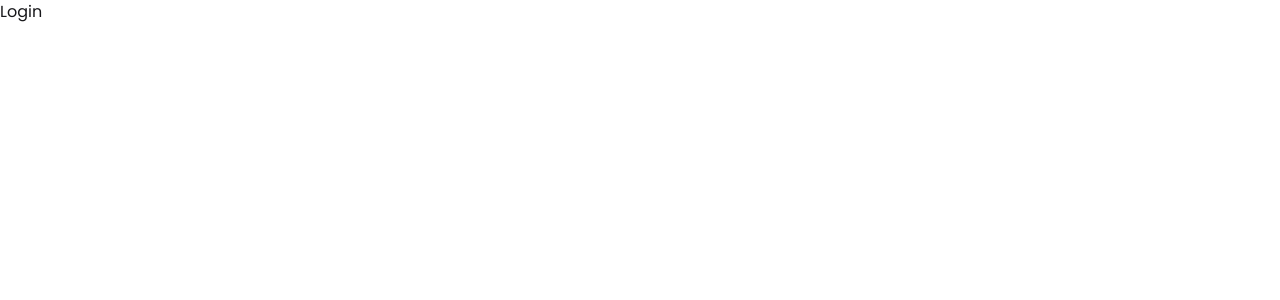
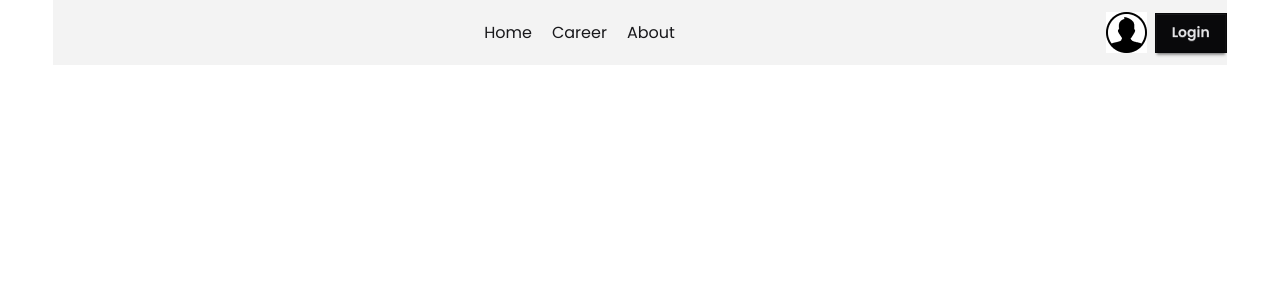
Before and after one commit to CoderTahmid/The-Dragon-News, a React (Vite) app: page /auth in a window 1280 px wide. Shown: the top 300 px of the page. Built offline with nearby package versions, Linux system fonts and the light colour scheme.

Commit message:
made a layout for auth pages

```diff
--- a/index.html
+++ b/index.html
@@ -7,7 +7,7 @@
 		<link rel="preconnect" href="https://fonts.gstatic.com" crossorigin />
 		<link href="https://fonts.googleapis.com/css2?family=Poppins:ital,wght@0,100;0,200;0,300;0,400;0,500;0,600;0,700;0,800;0,900;1,100;1,200;1,300;1,400;1,500;1,600;1,700;1,800;1,900&display=swap" rel="stylesheet" />
 		<meta name="viewport" content="width=device-width, initial-scale=1.0" />
-		<title>dragon-news</title>
+		<title>The Dragon News</title>
 	</head>
 	<body>
 		<div id="root"></div>
--- a/package.json
+++ b/package.json
@@ -11,6 +11,7 @@
   },
   "dependencies": {
     "@tailwindcss/vite": "^4.1.14",
+    "firebase": "^12.5.0",
     "moment": "^2.30.1",
     "react": "^19.1.1",
     "react-dom": "^19.1.1",
--- a/src/components/Navbar.jsx
+++ b/src/components/Navbar.jsx
@@ -14,7 +14,7 @@ const Navbar = () => {
 				<div className="">
 					<img src={userIcon} alt="" />
 				</div>
-				<button className="btn btn-neutral rounded-none">Login</button>
+				<Link to="/auth/login" className="btn btn-neutral rounded-none">Login</Link>
 			</div>
 		</div>
 	);
--- /dev/null
+++ b/src/layouts/AuthLayout.jsx
@@ -0,0 +1,15 @@
+import {Outlet} from "react-router-dom";
+import Navbar from "../components/Navbar";
+
+const AuthLayout = () => {
+	return (
+		<div>
+            <header className="py-3 w-11/12 mx-auto bg-[#F3F3F3]">
+                <Navbar></Navbar>
+            </header>
+			<Outlet></Outlet>
+		</div>
+	);
+};
+
+export default AuthLayout;
```
Also changed, not shown: src/routes/router.jsx (+12 -1 lines), 1 other file (tests, documents, lock files or other folders).
